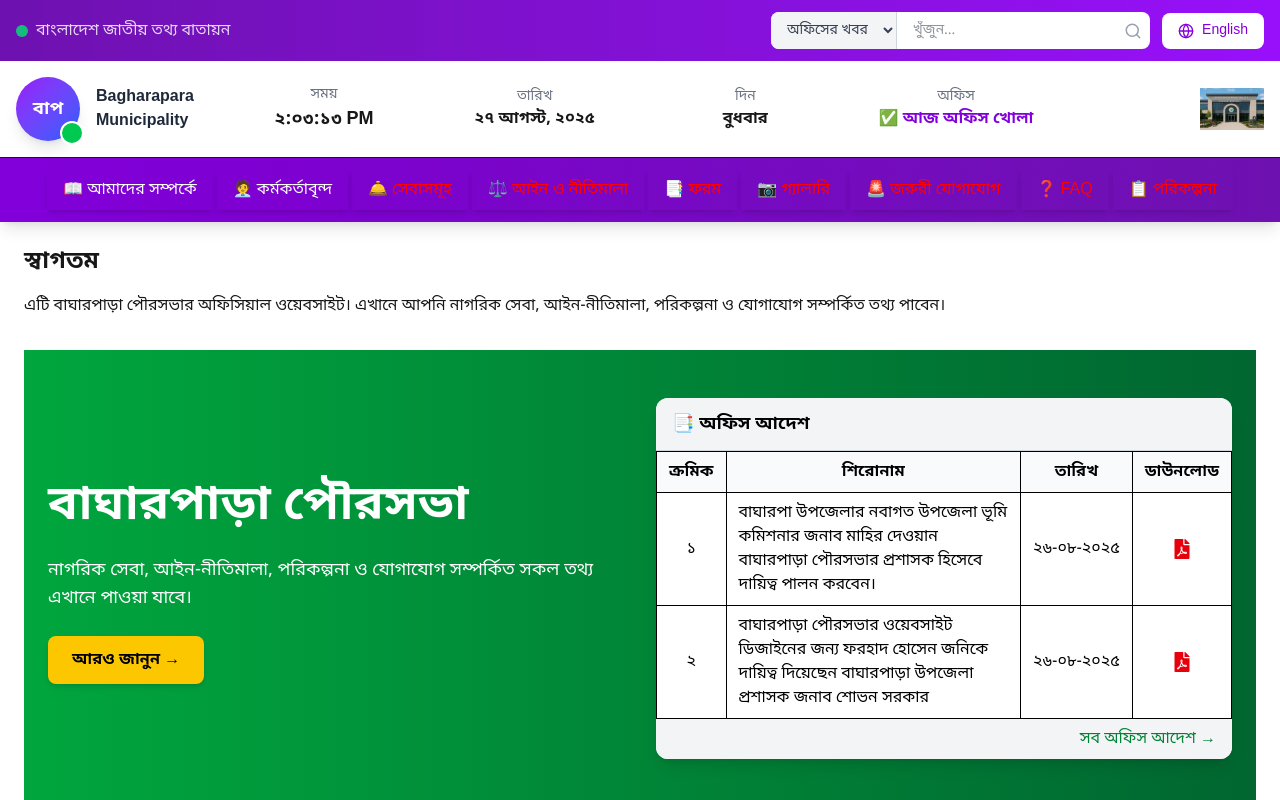
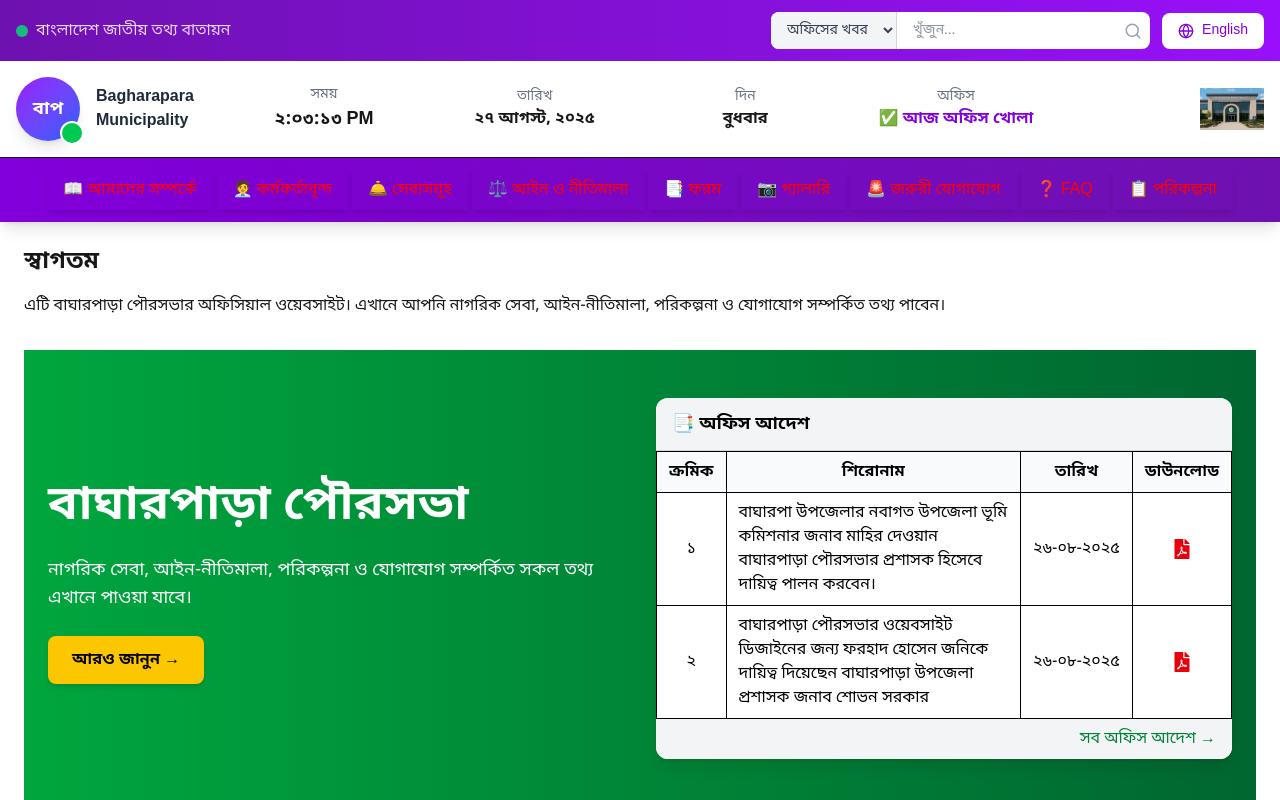
Before and after one commit to farhad-jadir/Bagherpara-Municiapality, a Next.js app: page / in a window 1280 px wide. Shown: the top 800 px of the page. Built offline with nearby package versions, Linux system fonts and the light colour scheme.

Commit message:
officers done

```diff
--- a/src/components/AboutSubmenu.tsx
+++ b/src/components/AboutSubmenu.tsx
@@ -71,7 +71,7 @@ export default function AboutSubmenu() {
         className="relative group px-4 py-2 font-normal text-white
                    shadow-md hover:shadow-lg
                    transition-all duration-500 ease-in-out
-                   overflow-hidden cursor-pointer"
+                   overflow-hidden cursor-pointer animate-pulse-color"
         aria-expanded={isOpen}
         aria-haspopup="true"
       >
--- a/src/components/OfficersSubmenu.tsx
+++ b/src/components/OfficersSubmenu.tsx
@@ -65,7 +65,7 @@ export default function OfficersSubmenu() {
         className="relative group px-4 py-2 font-normal text-white
                    shadow-md hover:shadow-lg
                    transition-all duration-500 ease-in-out
-                   overflow-hidden cursor-pointer"
+                   overflow-hidden cursor-pointer animate-pulse-color"
         aria-expanded={isOpen}
         aria-haspopup="true"
       >
```
